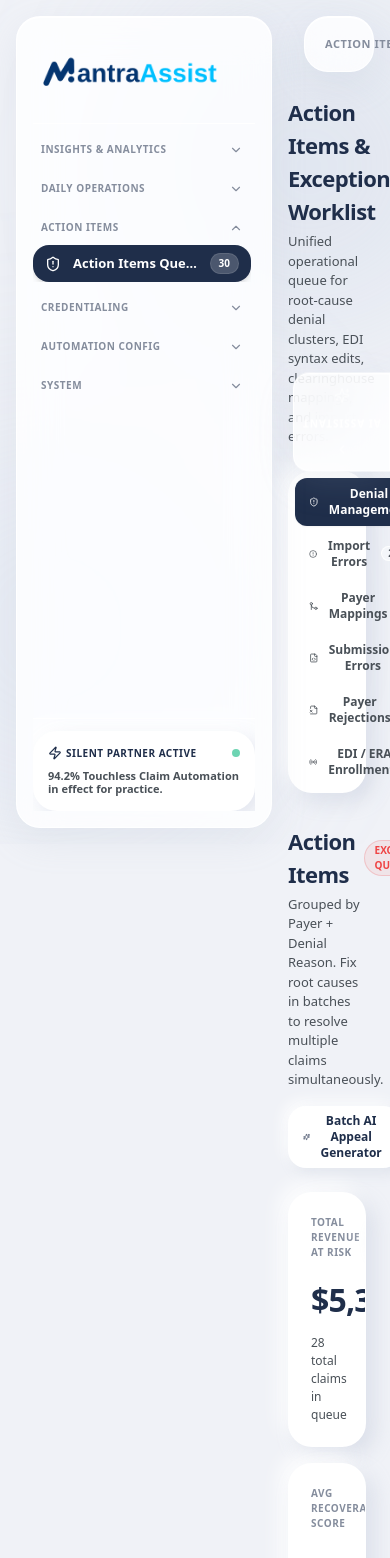
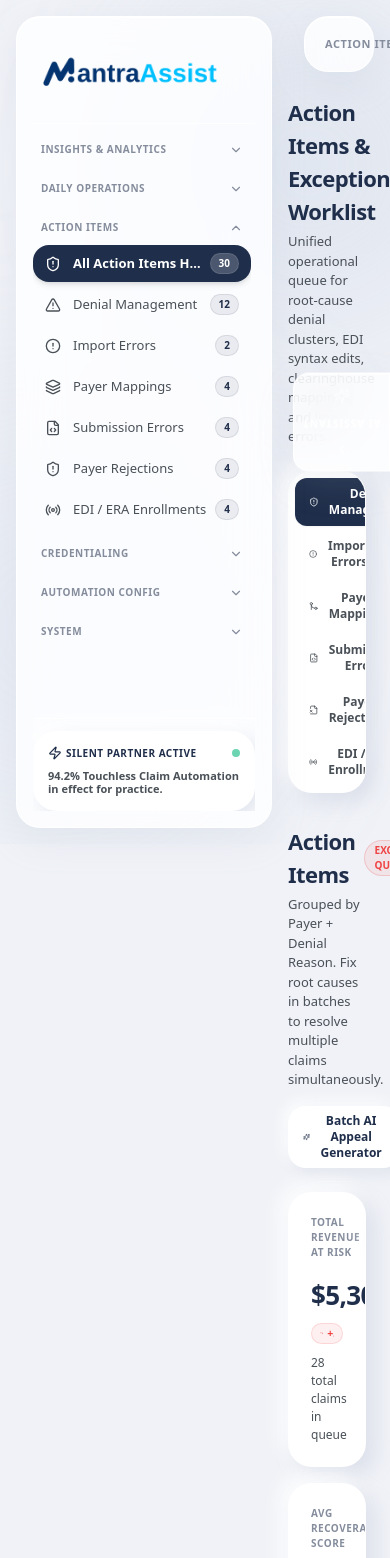
Before and after one commit to abhishek-mantra/RevenueCycle, a Next.js app: page /worklist in a window 390 px wide. Shown: the top 1558 px of the page. Built offline with nearby package versions, Linux system fonts and the light colour scheme.

Commit message:
fix: responsive KPI card layout to prevent badge overflow and add Action Items sub-queues to sidebar navigation

```diff
--- a/src/app/worklist/page.tsx
+++ b/src/app/worklist/page.tsx
@@ -57,7 +57,7 @@
         </div>
 
         {/* Tab Sub-Navigation Bar */}
-        <div className="neu p-1.5 rounded-2xl flex flex-wrap items-center gap-1 border border-white/60 bg-[var(--surface)]">
+        <div className="neu p-1.5 rounded-2xl flex flex-wrap items-center gap-1 border border-white/60 bg-[var(--surface)] overflow-x-auto custom-scrollbar">
           {tabs.map((tab) => {
             const isActive = activeTab === tab.id;
             return (
--- a/src/components/layout/sidebar.tsx
+++ b/src/components/layout/sidebar.tsx
@@ -23,6 +23,11 @@
   Zap,
   ShieldAlert,
   ChevronDown,
+  AlertTriangle,
+  AlertCircle,
+  FileCode,
+  Radio,
+  Layers,
 } from "lucide-react";
 
 interface NavItem {
@@ -66,7 +71,13 @@
     {
       title: "ACTION ITEMS",
       items: [
-        { label: "Action Items Queue", href: "/worklist", icon: <ShieldAlert className="w-4 h-4" />, badge: 30, badgeColor: "bg-[var(--status-critical-bg)] text-[var(--status-critical)]" },
+        { label: "All Action Items Hub", href: "/worklist", icon: <ShieldAlert className="w-4 h-4" />, badge: 30, badgeColor: "bg-[var(--status-critical-bg)] text-[var(--status-critical)]" },
+        { label: "Denial Management", href: "/worklist/denials", icon: <AlertTriangle className="w-4 h-4" />, badge: 12 },
+        { label: "Import Errors", href: "/worklist/import-errors", icon: <AlertCircle className="w-4 h-4" />, badge: 2 },
+        { label: "Payer Mappings", href: "/worklist/payer-mapping", icon: <Layers className="w-4 h-4" />, badge: 4 },
+        { label: "Submission Errors", href: "/worklist/submission-errors", icon: <FileCode className="w-4 h-4" />, badge: 4 },
+        { label: "Payer Rejections", href: "/worklist/rejections", icon: <ShieldAlert className="w-4 h-4" />, badge: 4 },
+        { label: "EDI / ERA Enrollments", href: "/worklist/edi-era", icon: <Radio className="w-4 h-4" />, badge: 4 },
       ],
     },
     {
--- a/src/components/ui/kpi-card.tsx
+++ b/src/components/ui/kpi-card.tsx
@@ -56,14 +56,14 @@
         )}
       </div>
 
-      <div className="flex items-baseline justify-between gap-3 mt-1">
-        <div className="text-[32px] font-black tracking-tight text-[var(--foreground)] tabular-nums">
+      <div className="flex flex-wrap items-baseline justify-between gap-2 mt-1 min-w-0">
+        <div className="text-[26px] xl:text-[28px] font-black tracking-tight text-[var(--foreground)] tabular-nums shrink-0">
           {value}
         </div>
         {delta && (
-          <div className={clsx("inline-flex items-center gap-1 px-2.5 py-1 rounded-full text-[11px] font-semibold tracking-tight whitespace-nowrap shrink-0 border", getDeltaTone())}>
+          <div className={clsx("inline-flex items-center gap-1 px-2 py-0.5 rounded-full text-[10.5px] font-semibold tracking-tight whitespace-nowrap shrink-0 border max-w-full truncate", getDeltaTone())}>
             {getDeltaIcon()}
-            <span className="whitespace-nowrap">{delta}</span>
+            <span className="whitespace-nowrap truncate">{delta}</span>
           </div>
         )}
       </div>
```
